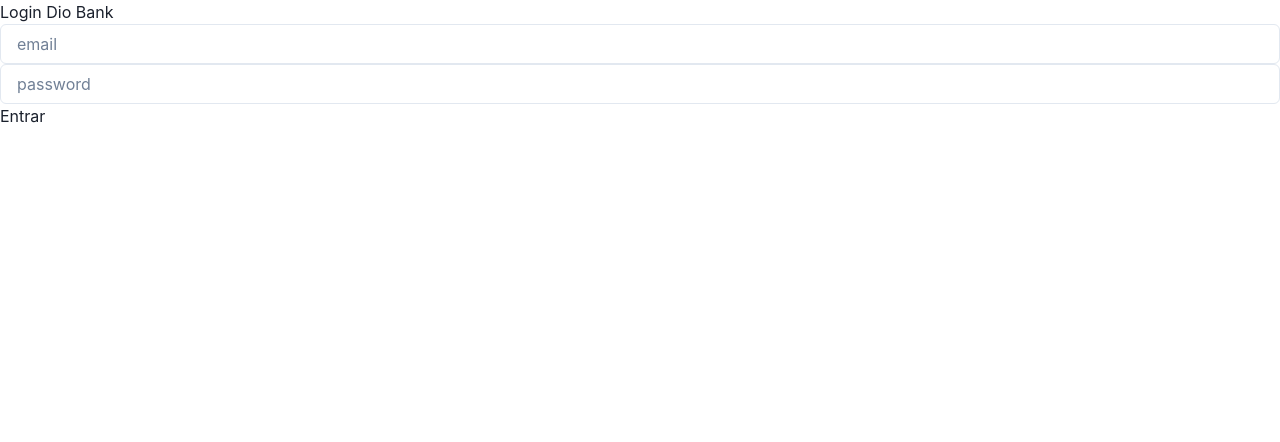
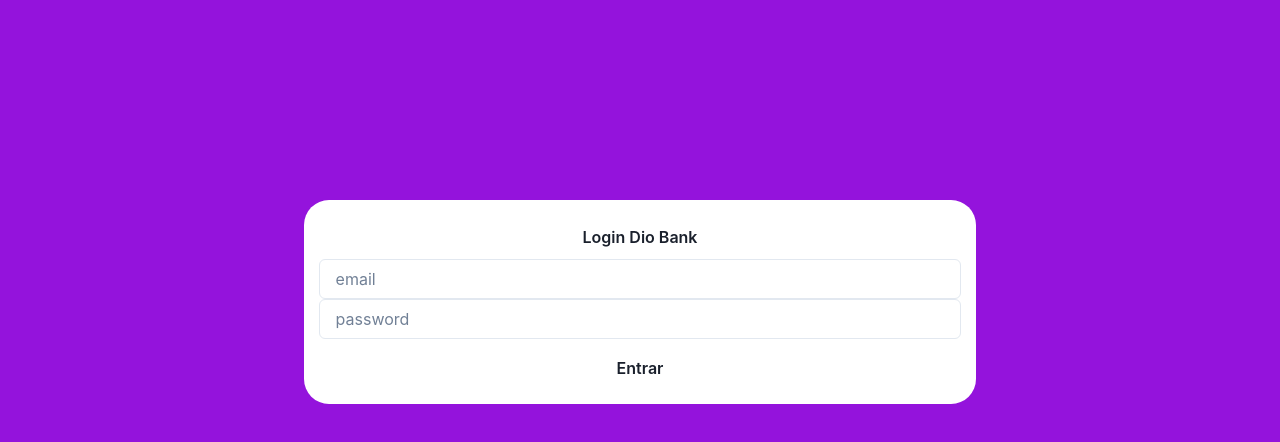
Before and after one commit to DannerKurtz/React-com-Typescript, a React (Create React App) app: page / in a window 1280 px wide. Shown: the top 442 px of the page. Built offline with nearby package versions, Linux system fonts and the light colour scheme.

Commit message:
explorando o Chakra UI, estruturando a página

```diff
--- a/src/App.tsx
+++ b/src/App.tsx
@@ -1,29 +1,51 @@
-import { Layout } from './components/Layout';
-import { ChakraProvider, Flex, Input } from '@chakra-ui/react';
-import styled from 'styled-components';
-
-const Box = styled.div`
-  background-color: orange;
-  border-radius: 15px;
-  text-align: center;
-`;
+import {
+  ChakraProvider,
+  Box,
+  Input,
+  Button,
+  Text,
+  Flex,
+} from '@chakra-ui/react';
 
 function App() {
   return (
     <>
       <ChakraProvider>
-        <Flex direction={'column'}>
-          <h1>Login Dio Bank</h1>
+        <Box
+          minHeight={'100vh'}
+          backgroundColor={'#9413dc'}
+          padding={'25vh'}
+        >
           <Flex
-            direction={'column'}
-            justify={'center'}
+            display={'flex'}
+            justifyContent={'center'}
+            alignItems={'center'}
           >
-            <Input placeholder='email' />
-            <Input placeholder='password' />
+            <Box
+              bg={'#FFFFFF'}
+              borderRadius={'25px'}
+              padding={'15px'}
+            >
+              <Text
+                fontWeight='semibold'
+                textAlign={'center'}
+                margin={'10px'}
+              >
+                Login Dio Bank
+              </Text>
+              <Input placeholder='email' />
+              <Input placeholder='password' />
+
+              <Button
+                variant='surface'
+                width={'100%'}
+                marginTop={'10px'}
+              >
+                Entrar
+              </Button>
+            </Box>
           </Flex>
-        </Flex>
-
-        <button>Entrar</button>
+        </Box>
       </ChakraProvider>
     </>
   );
```
